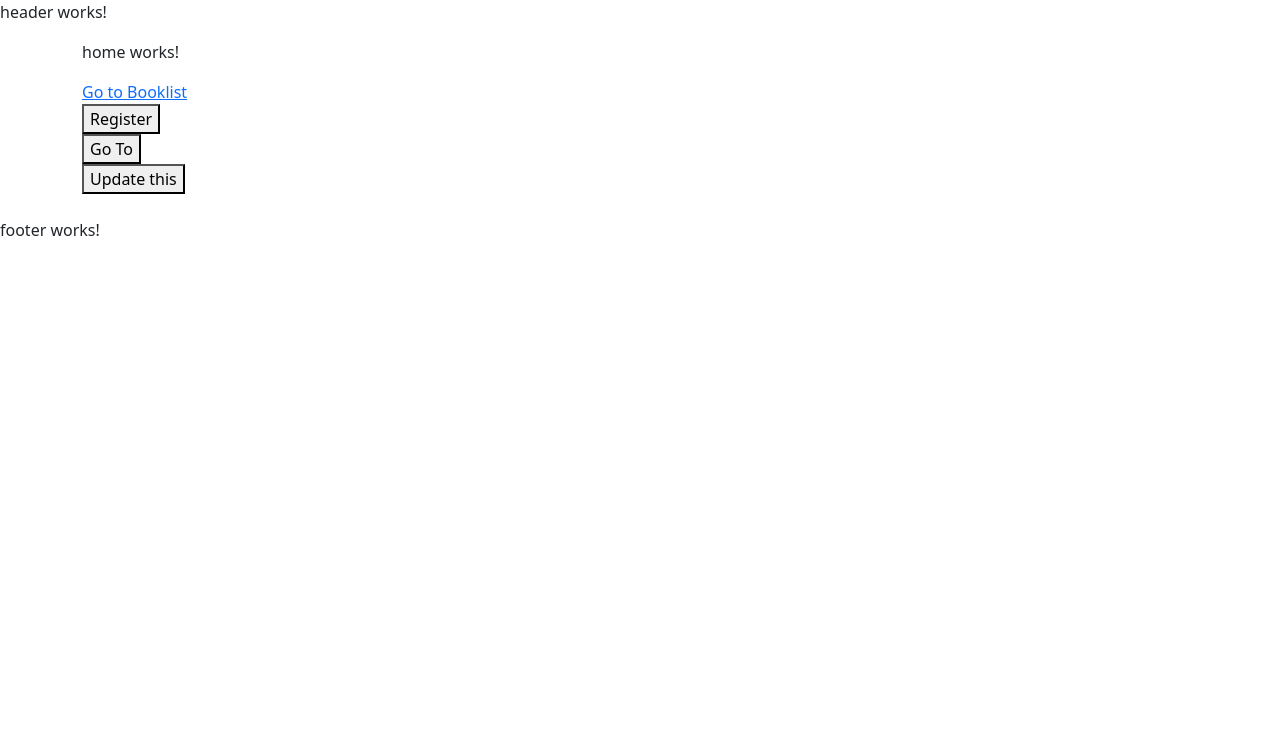
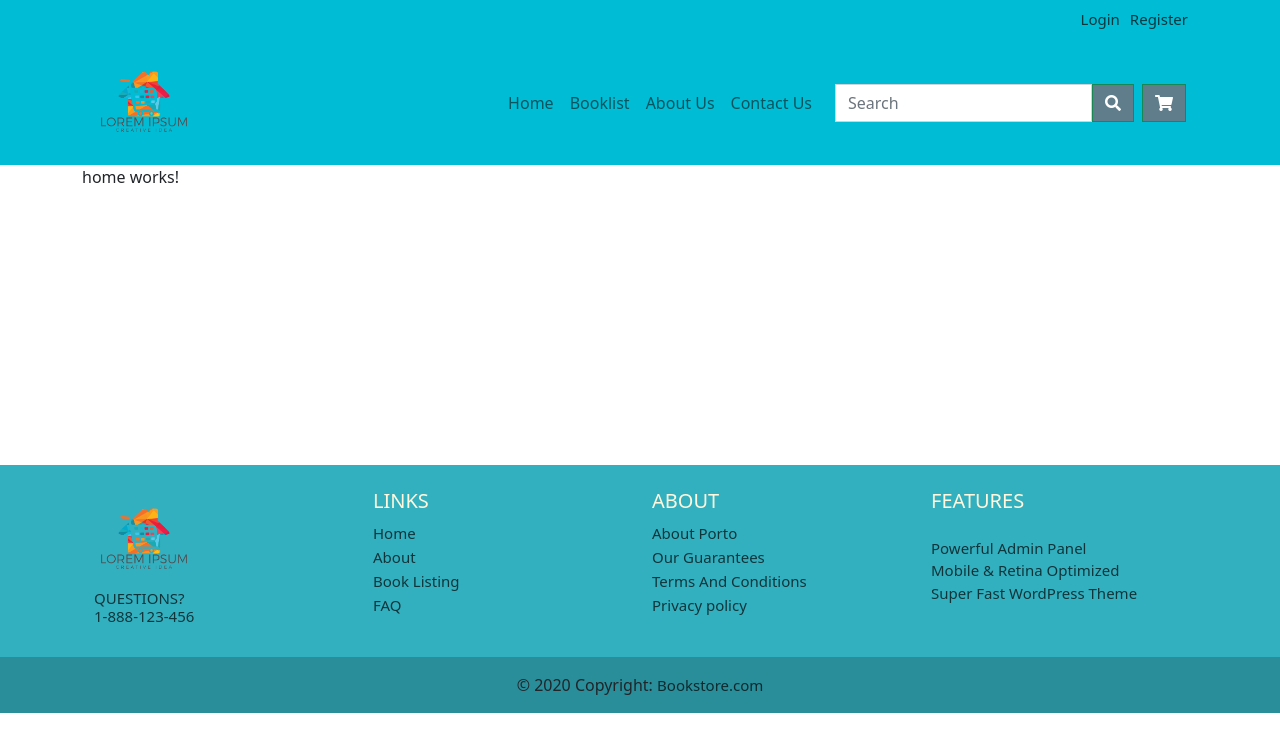
Before and after one commit to sreejib007/myBookStore, an Angular app: page / in a window 1280 px wide. Shown: the top 752 px of the page. Built offline with nearby package versions, Linux system fonts and the light colour scheme.

Commit message:
Header and Footer component

```diff
--- a/src/app/app.component.css
+++ b/src/app/app.component.css
@@ -0,0 +1,3 @@
+.main {
+    min-height: 300px;
+}
--- a/src/app/app.component.html
+++ b/src/app/app.component.html
@@ -1,10 +1,11 @@
 <mbs-header></mbs-header>
+<div class="main">
     <div class="container">
-        <router-outlet>
-        </router-outlet>
-         <!-- <mbs-home (newItemEvent)="consoleData($event)"></mbs-home> -->
-         <!-- <mbs-booklist></mbs-booklist> -->
-      </div>
-    <br>
-
+        <div class="row">
+            <div class="col">
+                <router-outlet></router-outlet>
+            </div>
+        </div>
+    </div>
+</div>
 <mbs-footer></mbs-footer>
--- a/src/app/footer/footer.component.css
+++ b/src/app/footer/footer.component.css
@@ -0,0 +1,28 @@
+footer {
+    background-color: #33b0c0!important;
+    }
+    text-center p-3 p{
+        text-align: center;
+        color: #fff;
+    }
+    .text-uppercase
+    {
+        color:cornsilk;
+    }
+
+    .text-dark {
+        color: rgba(0,0,0,.7)!important;
+        font-size: 15px;
+        text-decoration: none;
+
+    }
+
+    .features{
+        color: rgba(0,0,0,.7)!important;
+        font-size: 15px;
+    }
+
+    .lowercase{
+        color: rgba(0,0,0,.7)!important;
+        font-size: 15px;
+    }
--- a/src/app/footer/footer.component.html
+++ b/src/app/footer/footer.component.html
@@ -1 +1,65 @@
-<p>footer works!</p>
+<footer class="bg-light text-center text-lg-start">
+    <div class="container p-4">
+      <div class="row">
+        <div class="col-lg-3 col-md-6 mb-4 mb-md-0">
+            <a class="navbar-brand" routerLink=""><img width="100" height="100" src="../../assets/logo.png" alt="logo"/></a>
+          <h6 class="lowercase">QUESTIONS?<br>
+
+            1-888-123-456</h6>
+        </div>
+
+        <div class="col-lg-3 col-md-6 mb-4 mb-md-0">
+          <h5 class="text-uppercase">Links</h5>
+
+          <ul class="list-unstyled mb-0">
+            <li>
+              <a routerLink ="/" class="text-dark">Home</a>
+            </li>
+            <li>
+              <a routerLink ="/" class="text-dark">About</a>
+            </li>
+            <li>
+              <a routerLink ="/" class="text-dark">Book Listing</a>
+            </li>
+            <li>
+              <a routerLink ="/" class="text-dark">FAQ</a>
+            </li>
+          </ul>
+        </div>
+
+
+        <div class="col-lg-3 col-md-6 mb-4 mb-md-0">
+            <h5 class="text-uppercase">About</h5>
+
+            <ul class="list-unstyled mb-0">
+              <li>
+                <a routerLink ="/" class="text-dark">About Porto</a>
+              </li>
+              <li>
+                <a routerLink ="/" class="text-dark">Our Guarantees</a>
+              </li>
+              <li>
+                <a routerLink ="/" class="text-dark">Terms And Conditions</a>
+              </li>
+              <li>
+                <a routerLink ="/" class="text-dark">Privacy policy</a>
+              </li>
+            </ul>
+          </div>
+
+
+        <div class="col-lg-3 col-md-6 mb-4 mb-md-0">
+            <h5 class="text-uppercase mb-0">Features</h5><br>
+             <p class ="features">Powerful Admin Panel<br>
+              Mobile & Retina Optimized<br>
+              Super Fast WordPress Theme</p>
+          </div>
+
+      </div>
+    </div>
+
+    <div class="text-center p-3" style="background-color: rgba(0, 0, 0, 0.2);">
+      © 2020 Copyright:
+      <a routerLink ="/" class="text-dark">Bookstore.com</a>
+    </div>
+  </footer>
--- a/src/app/header/header.component.css
+++ b/src/app/header/header.component.css
@@ -0,0 +1,43 @@
+.header-main-section {
+    background-color: #00BCD4;
+}
+.header-search-section {
+    display: flex;
+}
+.top-menu {
+    margin-top: 36px;
+}
+
+.top-menu .navbar-nav {
+    margin-left: auto;
+    margin-right: 15px;
+}
+
+.header-search-section .btn-outline-success{
+    background: #607D8B;
+    border-radius: 0;
+    color: #fff;
+}
+
+.header-search-section input{
+    border-radius: 0;
+}
+
+.header-top-section ul {
+    display: -webkit-inline-box;
+    margin-left: auto;
+    float: right;
+}
+
+.header-top-section ul li {
+    padding-right: 10px;
+}
+
+.header-top-section ul li a {
+    color: rgba(0,0,0,.7);
+    font-size: 15px;
+}
+
+.search-btn {
+    margin-right: 8px;
+}
--- a/src/app/header/header.component.html
+++ b/src/app/header/header.component.html
@@ -1 +1,59 @@
-<p>header works!</p>
+<div class="container-fluid header-main-section">
+    <div class="container header-top-section">
+        <div class="row">
+            <div class="col">
+                <ul class="navbar-nav mr-auto">
+                    <li class="nav-item">
+                        <a class="nav-link" routerLink="login">Login</a>
+                    </li>
+                    <li class="nav-item">
+                        <a class="nav-link" routerLink="register">Register</a>
+                    </li>
+                </ul>
+            </div>
+        </div>
+    </div>
+    <div class="row">
+        <div class="col">
+            <div class="container">
+                <div class="row">
+                    <div class="col-md-2">
+                        <nav class="navbar navbar-expand-lg navbar-light">
+                            <a class="navbar-brand" routerLink=""><img width="100" height="100" src="../../assets/logo.png" alt="logo"/></a>
+                            <button class="navbar-toggler" type="button" data-toggle="collapse" data-target="#navbarSupportedContent" aria-controls="navbarSupportedContent" aria-expanded="false" aria-label="Toggle navigation">
+                            <span class="navbar-toggler-icon"></span>
+                            </button>
+                        </nav>
+                    </div>
+                    <div class="col-md-10 top-menu">
+                        <nav class="navbar navbar-expand-lg navbar-light">
+                            <div class="collapse navbar-collapse" id="navbarSupportedContent">
+                                <ul class="navbar-nav mr-auto">
+                                    <li class="nav-item active">
+                                        <a class="nav-link" routerLink="">Home</a>
+                                    </li>
+                                    <li class="nav-item">
+                                        <a class="nav-link" routerLink="booklist">Booklist</a>
+                                    </li>
+                                    <li class="nav-item">
+                                        <a class="nav-link" routerLink="about-us">About Us</a>
+                                    </li>
+                                    <li class="nav-item">
+                                        <a class="nav-link" routerLink="contact-us">Contact Us</a>
+                                    </li>
+                                </ul>
+                                <form class="form-inline my-2 my-lg-0 header-search-section">
+                                    <input class="form-control mr-sm-2" type="search" placeholder="Search" aria-label="Search">
+                                    <button class="btn btn-outline-success search-btn my-2 my-sm-0" type="submit"><i class="fa fa-search" aria-hidden="true"></i>
+                                    </button>
+                                    <button class="btn btn-outline-success my-2 my-sm-0" type="submit"><i class="fa fa-shopping-cart" aria-hidden="true"></i>
+                                    </button>
+                                </form>
+                            </div>
+                      </nav>
+                    </div>
+                </div>
+            </div>
+        </div>
+    </div>
+</div>
--- a/src/app/home/home.component.html
+++ b/src/app/home/home.component.html
@@ -1,5 +1 @@
 <p>home works!</p>
-<a href="javascript:void(0)" [routerLink]="link">Go to Booklist </a><br>
-<button (click)="goTo('/register')">Register</button><br>
-<button (click)="goTo('/booklist')">Go To</button><br>
-<button (click)="update()">Update this</button>
--- a/src/app/home/home.component.ts
+++ b/src/app/home/home.component.ts
@@ -1,7 +1,4 @@
-import { Component, EventEmitter, OnInit, Output } from '@angular/core';
-import { from } from 'rxjs';
-import {Router} from '@angular/router'
-import { DataServiceService } from '../data-service.service';
+import { Component, OnInit } from '@angular/core';
 
 @Component({
   selector: 'mbs-home',
@@ -9,32 +6,10 @@ import { DataServiceService } from '../data-service.service';
   styleUrls: ['./home.component.css']
 })
 export class HomeComponent implements OnInit {
-  link:string
-  register:string
 
-  @Output() newItemEvent= new EventEmitter<string>();
-  constructor(private router:Router, private dataServiceService:DataServiceService) {
-    this.link='/booklist';
-    //this.register='/registration-form'
-   }
-   goTo(data?){
-     if(data){
-       this.router.navigateByUrl(data)
-     }
-     else{
-       alert("no data")
-     }
-   }
-   update(){
-     this.dataServiceService.myFname="Mmohamed"
-     console.log("updated",this.dataServiceService.myFname,this.dataServiceService.myLname)
-      // this.newItemEvent.emit("hi");
-   }
+  constructor() { }
 
   ngOnInit(): void {
-    this.dataServiceService.myFname="Mohamed"
-    this.dataServiceService.myLname="Foise"
-    console.log("Home>>",this.dataServiceService.myFname,this.dataServiceService.myLname);
   }
 
 }
--- a/src/index.html
+++ b/src/index.html
@@ -5,9 +5,9 @@
   <title>MyBookStore</title>
   <base href="/">
   <meta name="viewport" content="width=device-width, initial-scale=1">
-  <!-- CSS only -->
-<link href="https://cdn.jsdelivr.net/npm/bootstrap@5.0.0-beta3/dist/css/bootstrap.min.css" rel="stylesheet" integrity="sha384-eOJMYsd53ii+scO/bJGFsiCZc+5NDVN2yr8+0RDqr0Ql0h+rP48ckxlpbzKgwra6" crossorigin="anonymous">
   <link rel="icon" type="image/x-icon" href="favicon.ico">
+  <link href="https://cdn.jsdelivr.net/npm/bootstrap@5.0.0-beta3/dist/css/bootstrap.min.css" rel="stylesheet" integrity="sha384-eOJMYsd53ii+scO/bJGFsiCZc+5NDVN2yr8+0RDqr0Ql0h+rP48ckxlpbzKgwra6" crossorigin="anonymous">
+  <link rel="stylesheet" href="https://pro.fontawesome.com/releases/v5.10.0/css/all.css" integrity="sha384-AYmEC3Yw5cVb3ZcuHtOA93w35dYTsvhLPVnYs9eStHfGJvOvKxVfELGroGkvsg+p" crossorigin="anonymous"/>
 </head>
 <body>
   <mbs-root></mbs-root>
```
Also changed, not shown: src/assets/logo.png (added).
